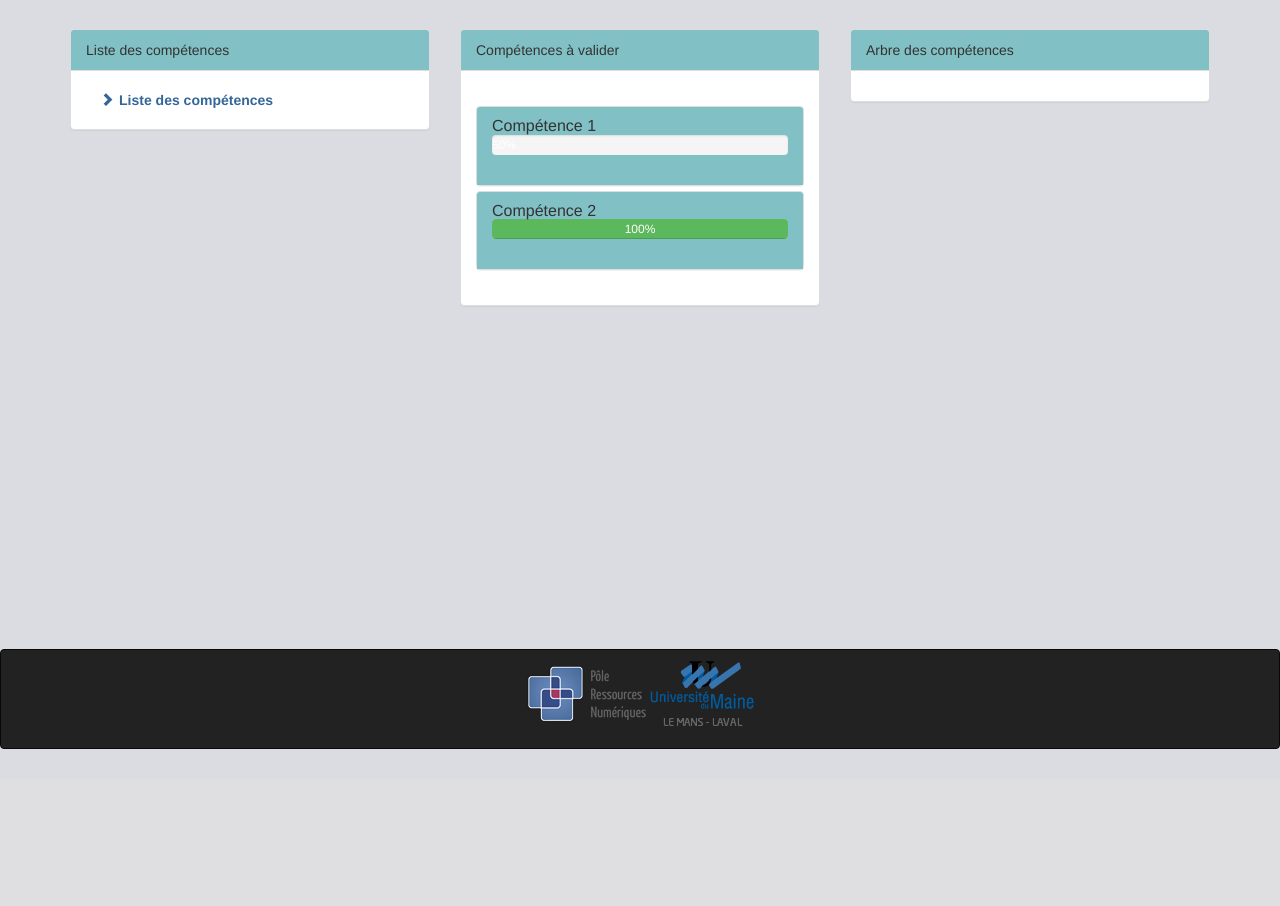
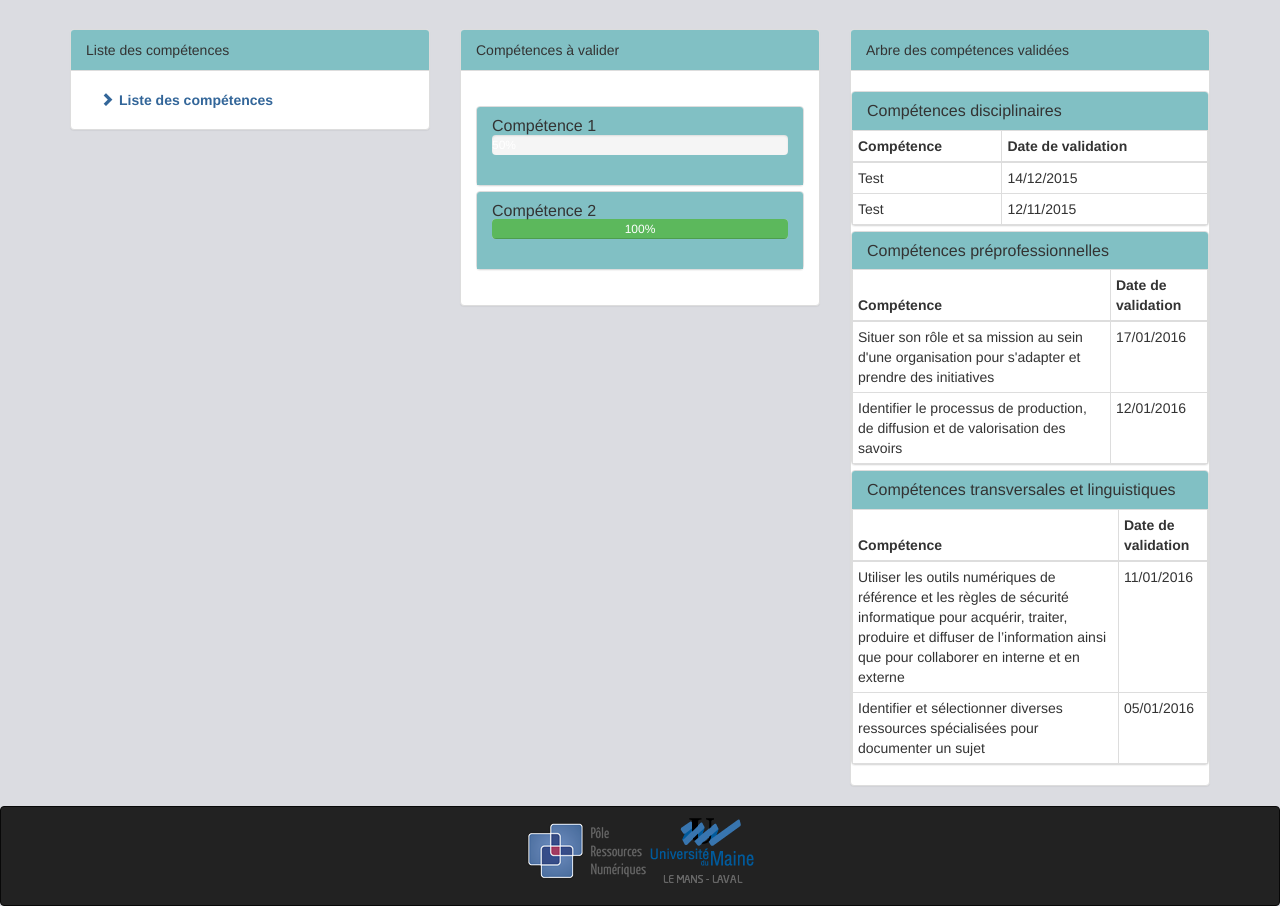
Before and after one commit to GuenverL/LiCoRE, a PHP site: page / in a window 1280 px wide. Shown: the part 51-957 px from the top of the page. Before the commit the page ends 800 px from the top, so only its background shows below. Run offline with PHP 8.4, Linux system fonts and the light colour scheme; data comes from the database, SQL or seed files in the repository.

Commit message:
Fix du footer lorsque la page est plus grande que la hauteur de l'écran. Début de l'arbre des compétences.

```diff
--- a/css/style.css
+++ b/css/style.css
@@ -125,5 +125,6 @@ body {
 
 footer {
     height: 100px;
+    width: 100%;
     background-color: #dedde3;
 }
--- a/views/arbre_competences.php
+++ b/views/arbre_competences.php
@@ -1,8 +1,95 @@
 <div class="panel panel-default">
     <div class="panel-heading">
-        Arbre des compétences
+        Arbre des compétences validées
     </div>
-    <div class="panel-body">
 
+    <div class="panel-group" id="arbre_competences" role="tablist" aria-multiselectable="true">
+        <div class="panel panel-default">
+            <div class="panel-heading" role="tab" id="arbre_competences_headingOne">
+                <h3 class="panel-title">
+                    <a role="button" data-toggle="collapse" data-parent="#arbre_competences" href="#arbre_competences_collapseOne" aria-expanded="true" aria-controls="arbre_competences_collapseOne">
+                    Compétences disciplinaires
+                </a>
+                </h3>
+            </div>
+            <div id="arbre_competences_collapseOne" class="panel-collapse collapse in" role="tabpanel" aria-labelledby="headingOne">
+                <table class="table table-bordered table-hover table-condensed">
+                    <thead>
+                        <tr>
+                            <th>Compétence</th>
+                            <th>Date de validation</th>
+                        </tr>
+                    </thead>
+                    <tbody>
+                        <tr>
+                            <td>Test</td>
+                            <td>14/12/2015</td>
+                        </tr>
+                        <tr>
+                            <td>Test</td>
+                            <td>12/11/2015</td>
+                        </tr>
+                    </tbody>
+                </table>
+            </div>
+        </div>
+
+        <div class="panel panel-default">
+            <div class="panel-heading" role="tab" id="arbre_competences_headingTwo">
+                <h3 class="panel-title">
+                    <a role="button" data-toggle="collapse" data-parent="#arbre_competences" href="#arbre_competences_collapseTwo" aria-expanded="true" aria-controls="arbre_competences_collapseTwo">
+                Compétences préprofessionnelles
+            </a></h3>
+            </div>
+            <div id="arbre_competences_collapseTwo" class="panel-collapse collapse in" role="tabpanel" aria-labelledby="headingOne">
+                <table class="table table-bordered table-hover table-condensed">
+                    <thead>
+                        <tr>
+                            <th>Compétence</th>
+                            <th>Date de validation</th>
+                        </tr>
+                    </thead>
+                    <tbody>
+                        <tr>
+                            <td>Situer son rôle et sa mission au sein d'une organisation pour s'adapter et prendre des initiatives</td>
+                            <td>17/01/2016</td>
+                        </tr>
+                        <tr>
+                            <td>Identifier le processus de production, de diffusion et de valorisation des savoirs</td>
+                            <td>12/01/2016</td>
+                        </tr>
+                    </tbody>
+                </table>
+            </div>
+        </div>
+
+        <div class="panel panel-default">
+            <div class="panel-heading" role="tab" id="arbre_competences_headingThree">
+                <h3 class="panel-title">
+                    <a role="button" data-toggle="collapse" data-parent="#arbre_competences" href="#arbre_competences_collapseThree" aria-expanded="true" aria-controls="arbre_competences_collapseThree">
+                Compétences transversales et linguistiques
+            </a></h3>
+            </div>
+            <div id="arbre_competences_collapseThree" class="panel-collapse collapse in" role="tabpanel" aria-labelledby="headingOne">
+                <table class="table table-bordered table-hover table-condensed">
+                    <thead>
+                        <tr>
+                            <th>Compétence</th>
+                            <th>Date de validation</th>
+                        </tr>
+                    </thead>
+                    <tbody>
+                        <tr>
+                            <td>Utiliser les outils numériques de référence et les règles de sécurité informatique pour acquérir, traiter, produire et diffuser de l’information ainsi que pour collaborer en interne et en externe</td>
+                            <td>11/01/2016</td>
+                        </tr>
+                        <tr>
+                            <td>Identifier et sélectionner diverses ressources spécialisées pour documenter un sujet</td>
+                            <td>05/01/2016</td>
+                        </tr>
+                    </tbody>
+                </table>
+            </div>
+        </div>
     </div>
 </div>
```
